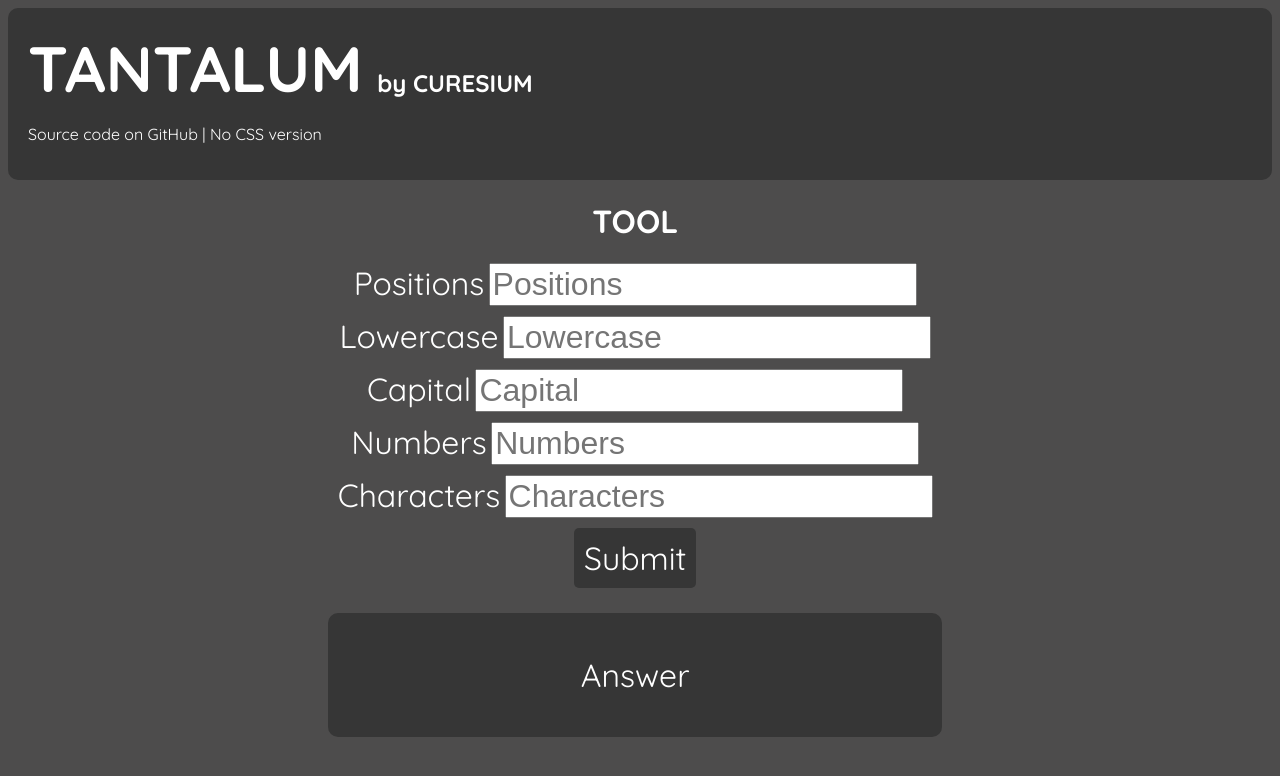
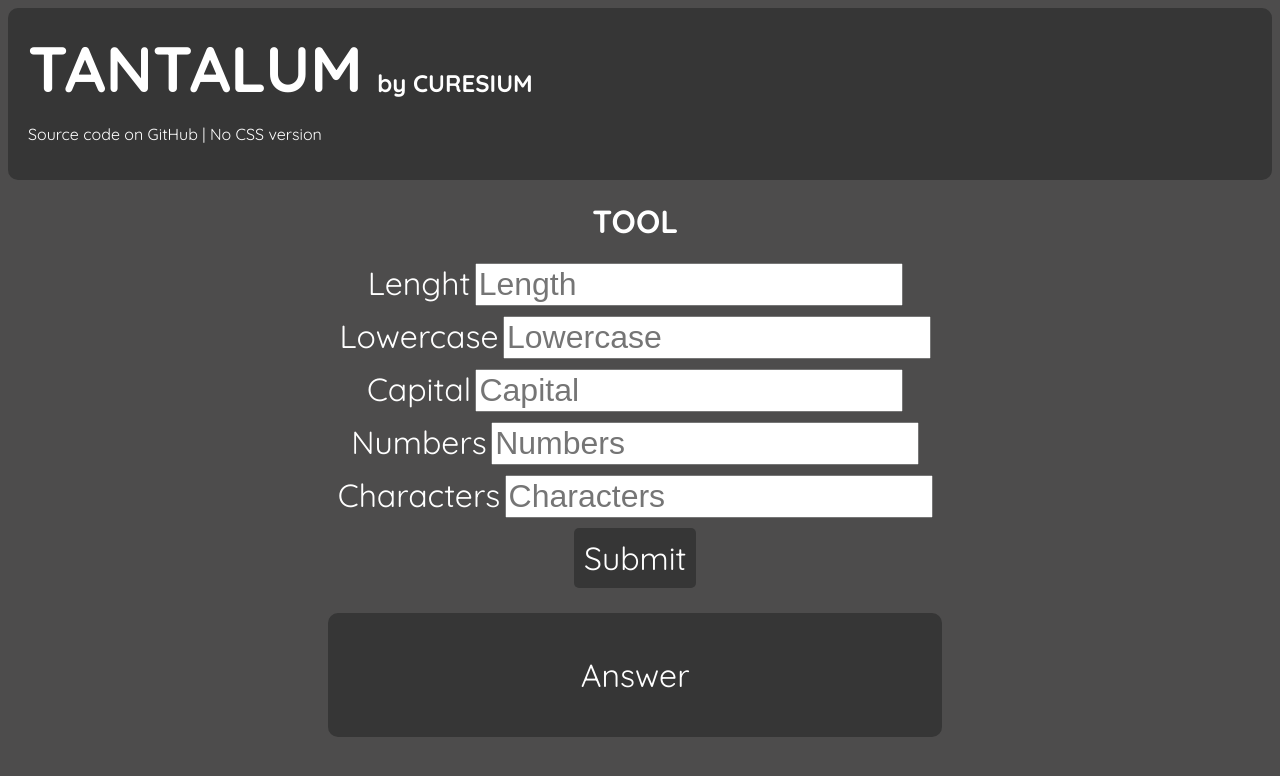
Before and after one commit to curesium/tantalum, a plain HTML site: page #tantalum/tantalum.html in a window 1280 px wide. Drawn offline with Linux system fonts and the light colour scheme.

Commit message:
Changed positions to lenght

```diff
--- a/#tantalum/tantalum.html
+++ b/#tantalum/tantalum.html
@@ -18,8 +18,8 @@
       <h1 class="tool">TOOL</h1>
       <div id="toolInput">
         <div class="item">
-          <label for="positions">Positions</label>
-          <input type="number" name="positions" min="1" placeholder="Positions">
+          <label for="length">Lenght</label>
+          <input type="number" name="length" min="1" placeholder="Length">
         </div>
         <div class="item">
           <label for="lowercase">Lowercase</label>
@@ -30,14 +30,13 @@
           <input type="number" name="capital" min="0" placeholder="Capital">
         </div>
         <div class="item">
-          <label for="number">Numbers</label>
+          <label id="hello" for="number">Numbers</label>
           <input type="number" name="numbers" min="0" placeholder="Numbers">
         </div>
         <div class="item">
           <label for="characters">Characters</label>
           <input type="number" name="characters" min="0" placeholder="Characters">
         </div>
-
         <input class="submitButton" type="submit" name="submit" value="Submit">
       </div>
 
```
